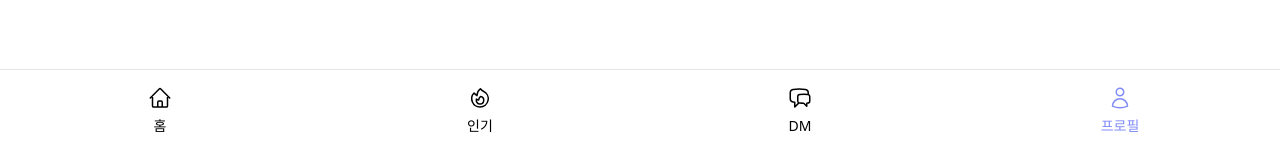
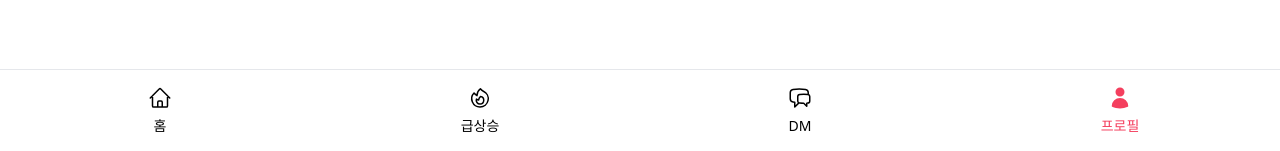
Before and after one commit to KeMezz/woomaanco, a Next.js app: page /profile in a window 1280 px wide. Shown: the part 646-797 px from the top of the page. Built offline with nearby package versions, Linux system fonts and the light colour scheme.

Commit message:
비활성과 활성 아이콘을 구분

```diff
--- a/src/components/footer-icon.tsx
+++ b/src/components/footer-icon.tsx
@@ -7,28 +7,42 @@ interface FooterIconProps {
   id: "home" | "trending" | "dm" | "profile";
 }
 
+interface FooterItem {
+  title: string;
+  link: string;
+  inactive: JSX.Element;
+  active: JSX.Element;
+}
+
+interface FooterItems {
+  home: FooterItem;
+  trending: FooterItem;
+  dm: FooterItem;
+  profile: FooterItem;
+}
+
 const FooterIcon: NextPage<FooterIconProps> = ({ id }) => {
   const router = useRouter();
-  const isMatch = router.pathname.split("/")[1] === icons[id].link;
+  const isMatch = router.pathname.split("/")[1] === footerItems[id].link;
   return (
     <Link
-      href={`/${icons[id].link}`}
+      href={`/${footerItems[id].link}`}
       className={cls(
         "grid grid-rows-2 place-items-center gap-1 py-4 hover:bg-zinc-100",
-        isMatch ? "text-indigo-400" : "text-black"
+        isMatch ? "text-rose-500" : "text-black"
       )}
     >
-      {icons[id].svg}
-      <span className="text-sm">{icons[id].title}</span>
+      {isMatch ? footerItems[id].active : footerItems[id].inactive}
+      <span className="text-sm">{footerItems[id].title}</span>
     </Link>
   );
 };
 
-const icons = {
+const footerItems: FooterItems = {
   home: {
     title: "홈",
     link: "",
-    svg: (
+    inactive: (
       <svg
         xmlns="http://www.w3.org/2000/svg"
         fill="none"
@@ -44,11 +58,22 @@ const icons = {
         />
       </svg>
     ),
+    active: (
+      <svg
+        xmlns="http://www.w3.org/2000/svg"
+        viewBox="0 0 24 24"
+        fill="currentColor"
+        className="w-6 h-6"
+      >
+        <path d="M11.47 3.84a.75.75 0 011.06 0l8.69 8.69a.75.75 0 101.06-1.06l-8.689-8.69a2.25 2.25 0 00-3.182 0l-8.69 8.69a.75.75 0 001.061 1.06l8.69-8.69z" />
+        <path d="M12 5.432l8.159 8.159c.03.03.06.058.091.086v6.198c0 1.035-.84 1.875-1.875 1.875H15a.75.75 0 01-.75-.75v-4.5a.75.75 0 00-.75-.75h-3a.75.75 0 00-.75.75V21a.75.75 0 01-.75.75H5.625a1.875 1.875 0 01-1.875-1.875v-6.198a2.29 2.29 0 00.091-.086L12 5.43z" />
+      </svg>
+    ),
   },
   trending: {
-    title: "인기",
+    title: "급상승",
     link: "trending",
-    svg: (
+    inactive: (
       <svg
         xmlns="http://www.w3.org/2000/svg"
         fill="none"
@@ -69,11 +94,25 @@ const icons = {
         />
       </svg>
     ),
+    active: (
+      <svg
+        xmlns="http://www.w3.org/2000/svg"
+        viewBox="0 0 24 24"
+        fill="currentColor"
+        className="w-6 h-6"
+      >
+        <path
+          fillRule="evenodd"
+          d="M12.963 2.286a.75.75 0 00-1.071-.136 9.742 9.742 0 00-3.539 6.177A7.547 7.547 0 016.648 6.61a.75.75 0 00-1.152-.082A9 9 0 1015.68 4.534a7.46 7.46 0 01-2.717-2.248zM15.75 14.25a3.75 3.75 0 11-7.313-1.172c.628.465 1.35.81 2.133 1a5.99 5.99 0 011.925-3.545 3.75 3.75 0 013.255 3.717z"
+          clipRule="evenodd"
+        />
+      </svg>
+    ),
   },
   dm: {
     title: "DM",
     link: "dm",
-    svg: (
+    inactive: (
       <svg
         xmlns="http://www.w3.org/2000/svg"
         fill="none"
@@ -89,11 +128,22 @@ const icons = {
         />
       </svg>
     ),
+    active: (
+      <svg
+        xmlns="http://www.w3.org/2000/svg"
+        viewBox="0 0 24 24"
+        fill="currentColor"
+        className="w-6 h-6"
+      >
+        <path d="M4.913 2.658c2.075-.27 4.19-.408 6.337-.408 2.147 0 4.262.139 6.337.408 1.922.25 3.291 1.861 3.405 3.727a4.403 4.403 0 00-1.032-.211 50.89 50.89 0 00-8.42 0c-2.358.196-4.04 2.19-4.04 4.434v4.286a4.47 4.47 0 002.433 3.984L7.28 21.53A.75.75 0 016 21v-4.03a48.527 48.527 0 01-1.087-.128C2.905 16.58 1.5 14.833 1.5 12.862V6.638c0-1.97 1.405-3.718 3.413-3.979z" />
+        <path d="M15.75 7.5c-1.376 0-2.739.057-4.086.169C10.124 7.797 9 9.103 9 10.609v4.285c0 1.507 1.128 2.814 2.67 2.94 1.243.102 2.5.157 3.768.165l2.782 2.781a.75.75 0 001.28-.53v-2.39l.33-.026c1.542-.125 2.67-1.433 2.67-2.94v-4.286c0-1.505-1.125-2.811-2.664-2.94A49.392 49.392 0 0015.75 7.5z" />
+      </svg>
+    ),
   },
   profile: {
     title: "프로필",
     link: "profile",
-    svg: (
+    inactive: (
       <svg
         xmlns="http://www.w3.org/2000/svg"
         fill="none"
@@ -109,6 +159,20 @@ const icons = {
         />
       </svg>
     ),
+    active: (
+      <svg
+        xmlns="http://www.w3.org/2000/svg"
+        viewBox="0 0 24 24"
+        fill="currentColor"
+        className="w-6 h-6"
+      >
+        <path
+          fillRule="evenodd"
+          d="M7.5 6a4.5 4.5 0 119 0 4.5 4.5 0 01-9 0zM3.751 20.105a8.25 8.25 0 0116.498 0 .75.75 0 01-.437.695A18.683 18.683 0 0112 22.5c-2.786 0-5.433-.608-7.812-1.7a.75.75 0 01-.437-.695z"
+          clipRule="evenodd"
+        />
+      </svg>
+    ),
   },
 };
 
```
